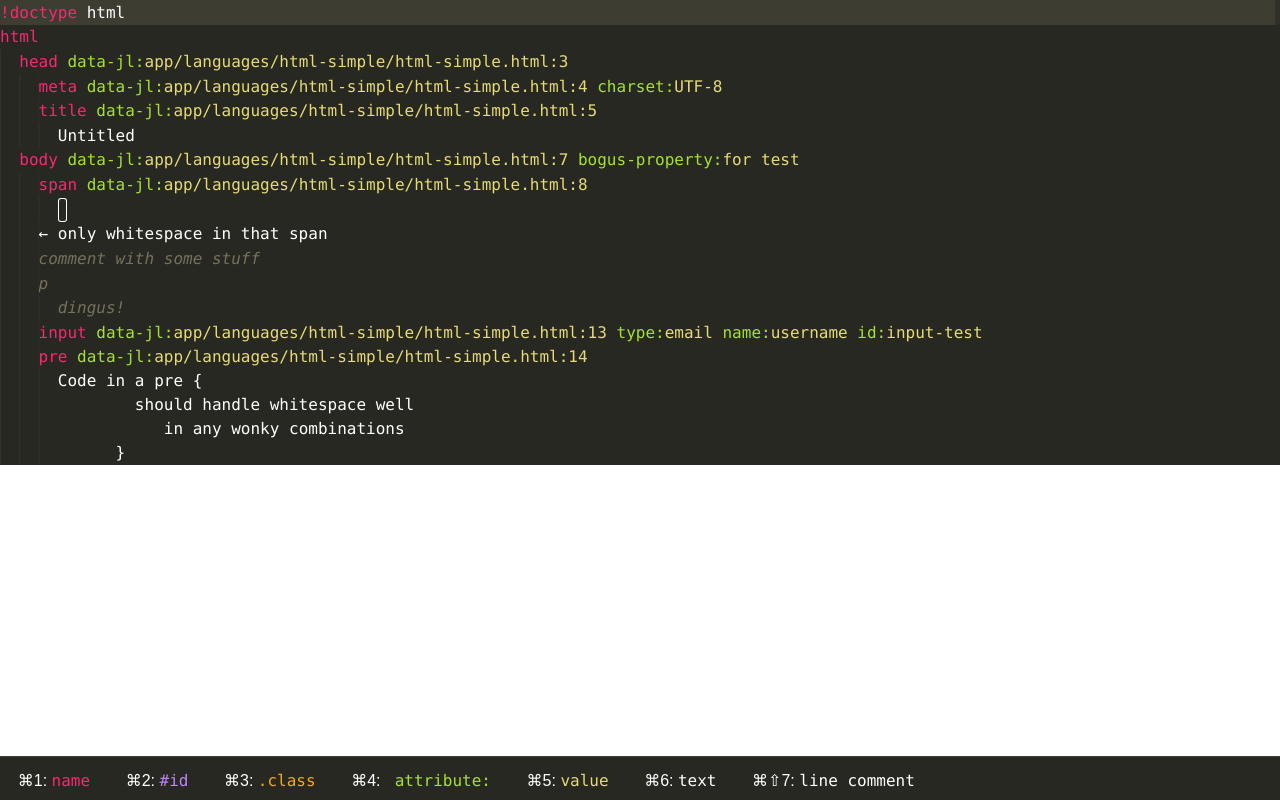
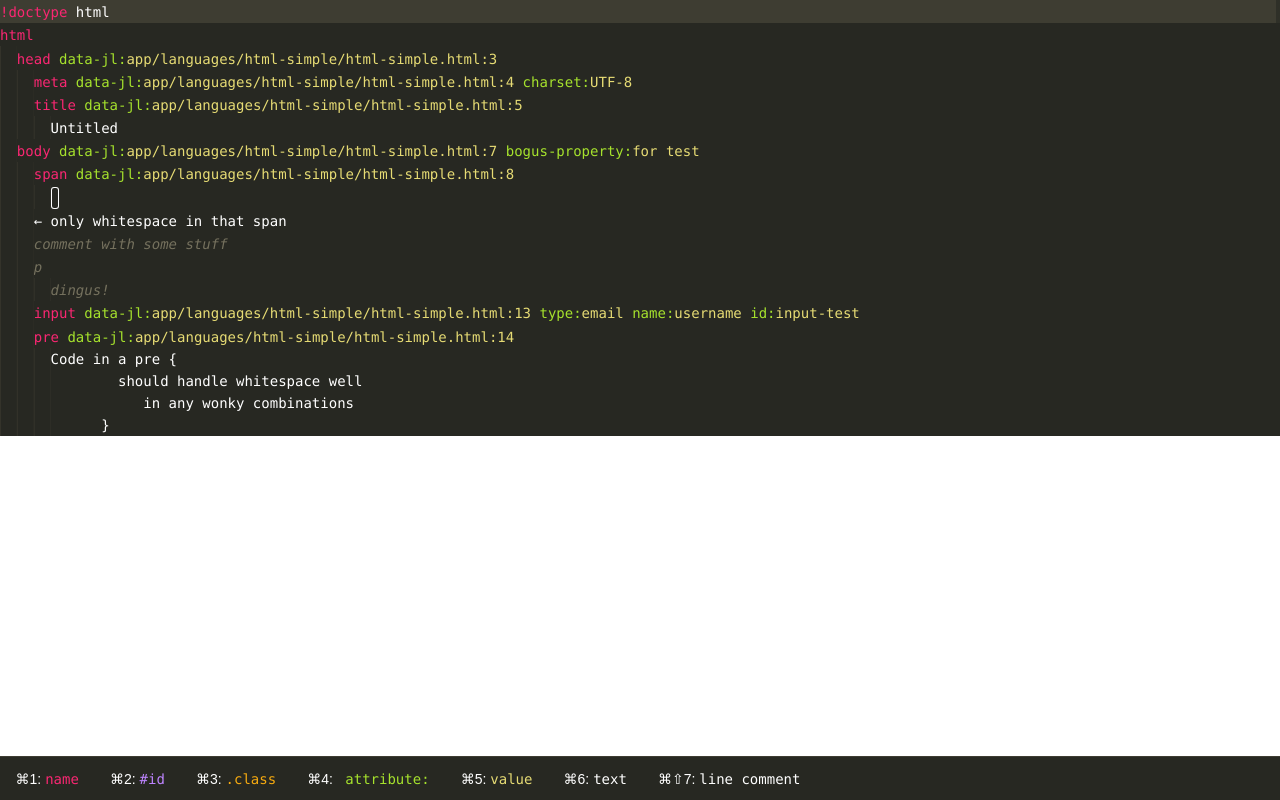
Before and after one commit to sakamies/potato, a website: page app/index.html in a window 1280 px wide. Drawn offline with Linux system fonts and the light colour scheme.

Commit message:
mess up & clean up

```diff
--- a/app/assets/js/actions.js
+++ b/app/assets/js/actions.js
@@ -23,6 +23,9 @@ APP.actions = {
   },
   selectPrev: function (key, context, sel) {
     //TODO: Check for shift key and handle additive selection
+    //TODO: on selection, if nothing is selected (elm & row are null), when pressing down, select first thing in document, when pressing up, select last thing in document
+    //TODO: additive selection
+
     var newSel = APP.select.prev(sel);
     return newSel;
   },
--- a/app/assets/js/config.js
+++ b/app/assets/js/config.js
@@ -9,5 +9,5 @@ APP.config.view = {
 APP.config.templates = {
   'prop': '<i class="$type">$text</i>',
   'row': '<div id="" class="row" style="padding-left: 0ch">$prop</div>',
-  'doc': '<div data-lang="$lang" class="$class"><style></style><div class="rownums"></div><div class="rows">$rows</div></div>',
+  'doc': '<div data-lang="$lang" class="$class"><div class="rownums"></div><div class="rows">$rows</div></div>',
 }
--- a/app/assets/js/doc.js
+++ b/app/assets/js/doc.js
@@ -3,7 +3,8 @@
 
 APP.doc = {
   language: null,
-  elm: null, //refers to the dom element that contains this document
+  elm: null, //dom element that contains this document
+  rows: null, //dom element that contains rows
   row: {}, //row edit functions
   prop: {}, //property edit functions
   'lastid': 9,
@@ -102,7 +103,6 @@ APP.doc.doc2dom = function (doc) {
 
     for (var j = 0; j < row.props.length; j++) {
       //TODO: move creating the prop into its own function
-      //TODO: if prop is whitespace only, highlight it somehow
       //TODO: check prop against its type whitelist, refactor prop.validate() so it can be used here too
       prop = row.props[j];
       outProp = '';
@@ -130,12 +130,14 @@ APP.doc.doc2dom = function (doc) {
 }
 
 APP.doc.save = function (dest) {
-  //TODO: should take a parameter on where to save, or take dom in and return html?
+  console.log('doc.save()', !dest);
+  //TODO: should take in a parameter on where to save
   //TODO: parse .document dom into abstact object format
   var doc = APP.doc.dom2doc(APP.doc.elm);
   var html = APP.language.stringify(doc);
-  if (dest === 'localStorage') {
+  if (!dest) {
     localStorage.setItem('potato-html', html);
+    console.log(localStorage.getItem('potato-html', html));
   }
 }
 APP.doc.dom2doc = function (dom) {
@@ -165,6 +167,6 @@ APP.doc.dom2doc = function (dom) {
 
   });
 
-  console.log('doc2dom', dom, doc);
+  console.log('dom2doc', dom, doc);
   return doc;
 }
--- a/app/assets/js/selection.js
+++ b/app/assets/js/selection.js
@@ -8,30 +8,19 @@
 */
 
 APP.selection = {
+  'row': null,
   'elm': null,
-  'row': null,
   'farthest': 0,
 };
+//TODO: refactor selection to work with indexes instead of element references, that way the selection is separate from the document and easier to reason about. Clicking an element requires finding out its index, which might be slow on large documents.
 
 APP.select = {};
 
-APP.select.text = function (sel) {
-
-  //collapse selection
-  sel = APP.select.element(sel.elm, sel);
-
-  //set as editable and select
-  sel.elm.contentEditable = true;
-  sel.elm.focus();
-  sel.elm.classList.add('editing');
-  window.getSelection().selectAllChildren(sel.elm);
-  return sel;
-}
 APP.select.element = function (newElm, oldSel) {
-  //console.log('select.element()', 'newElm', newElm, 'oldSel', oldSel);
   //Takes new element to select and current selection, returns new selection
-  //TODO: if you give in the old selection, the selection collapses to sel, if you don't give in sel, the selection is additive
+  //TODO: Should additive selection track selected stuff in the seletion object, or just sprinkle classes to the document and clean them up with selectors here?
   //TODO: selection object should be an array of selected things
+  //if you give in the old selection, the selection collapses to sel, if you don't give in sel, the selection is additive
   var row;
   //Clean up old selection
   if (oldSel && oldSel.elm !== null) {
@@ -53,6 +42,18 @@ APP.select.element = function (newElm, oldSel) {
     row = newElm.parentElement;
   }
   return {'elm': newElm, row: row};
+}
+APP.select.text = function (sel) {
+
+  //collapse selection
+  sel = APP.select.element(sel.elm, sel);
+
+  //set as editable and select
+  sel.elm.contentEditable = true;
+  sel.elm.focus();
+  sel.elm.classList.add('editing');
+  window.getSelection().selectAllChildren(sel.elm);
+  return sel;
 }
 APP.select.row = function (sel) {
   return APP.select.element(sel.elm.parentElement, sel);
--- a/app/assets/scss/_vars.scss
+++ b/app/assets/scss/_vars.scss
@@ -14,8 +14,8 @@ $blue: #66d9ef;
 $linkBlue: hsl(198, 49%, 46%);
 $hiGreen: hsl(70, 100%, 50%);
 
-$em: 16px;
-$vx: 24px;
+$em: 14px;
+$vx: 22px;
 $hx: 1ch;
 
 //Fonts
--- a/app/languages/html-simple/html-simple.js
+++ b/app/languages/html-simple/html-simple.js
@@ -164,7 +164,7 @@ APP.language = {
     if (!depth) {
       depth = 0;
     }
-    if (htmltext.indexOf('<!DOCTYPE') != -1) {
+    if (htmltext.indexOf('<!DOCTYPE') != -1 || htmltext.indexOf('<!doctype') != -1) {
       inputDom = document.implementation.createHTMLDocument('');
       inputDom.documentElement.innerHTML = htmltext;
       rows = rows.concat(APP.language.parseNode(inputDom, depth, commented));
@@ -176,6 +176,7 @@ APP.language = {
     return rows;
   },
   parse: function (string) {
+    console.log('parse()', string)
     var rows = APP.language.parseHTML(string);
     var doc = {
       language: 'html-simple',
@@ -201,6 +202,7 @@ APP.language = {
       html += ' '.repeat(indentation);
 
       //Start tag if the row doesn't start with text
+      //TODO: if row is commented, put <!-- before start and continue parsing, when encoutering the first non commented row, add --> before that
       if (firstProp.type === 'name') {
         html += `<`;
         tagName = firstProp.text;
@@ -252,7 +254,6 @@ APP.language = {
           if (nextRow.indentation <= openTags[t].indentation) {
             rowToClose = openTags.pop();
             html += '\n' + ' '.repeat(rowToClose.indentation) + `</${rowToClose.tagName}>`;
-            console.log('nextRow', nextRow, 'rowToClose', rowToClose);
             if (nextRow.indentation == rowToClose.indentation) {
               break;
             }
@@ -267,7 +268,7 @@ APP.language = {
       html += '\n' + ' '.repeat(rowToClose.indentation) + `</${rowToClose.tagName}>`;
     }
 
-    console.log(html);
+    //console.log(html);
     return html;
   }
 };
```
Also changed, not shown: app/assets/js/doc.prop.js (+0 -7 lines), app/assets/css/elemental.css, 1 other file.
